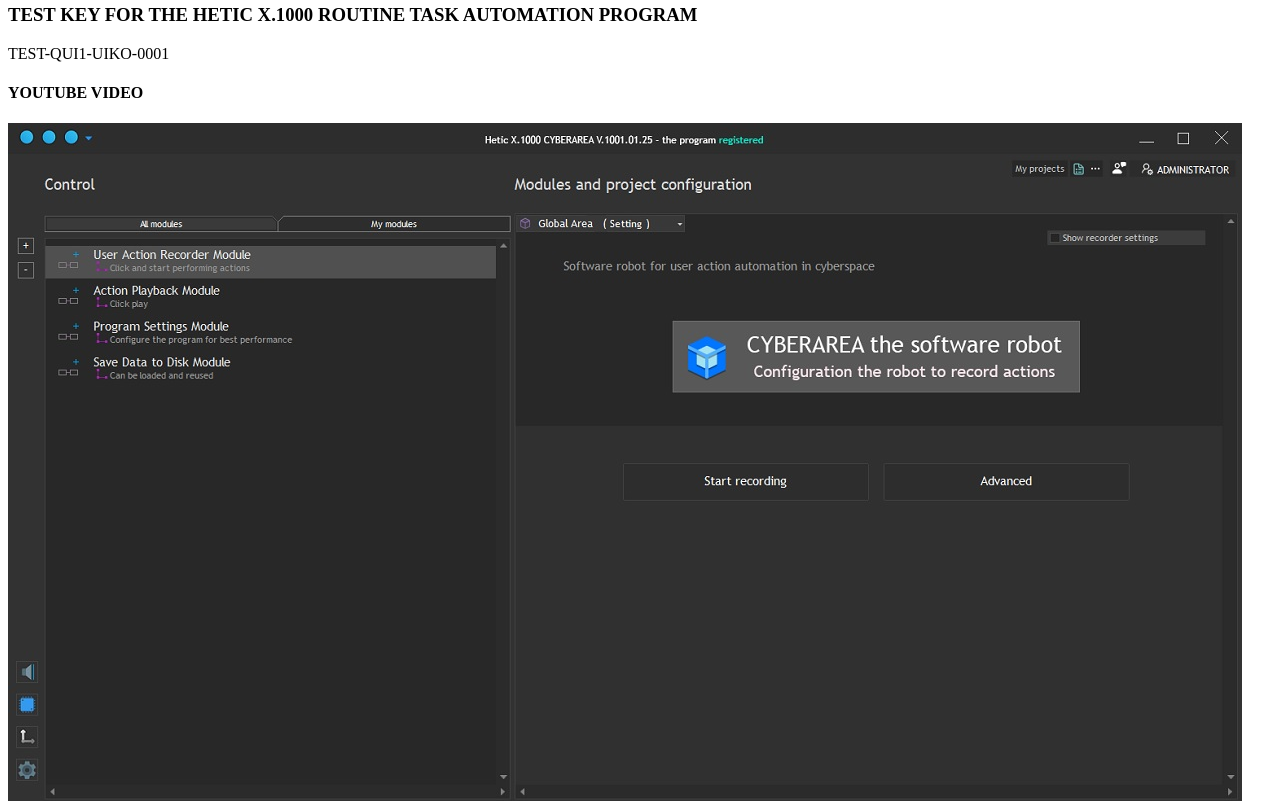
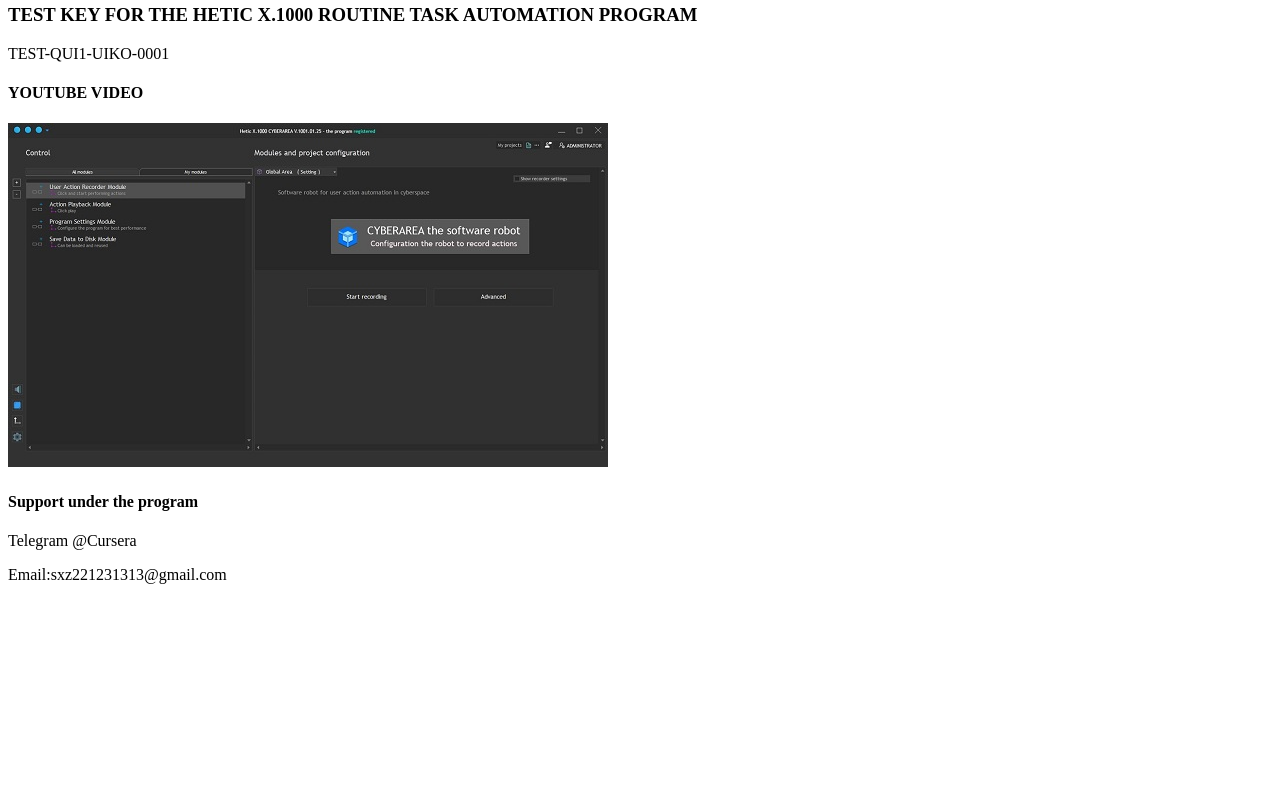
Before and after one commit to zlobber/mysoft, a plain HTML site: page index.html in a window 1280 px wide. Shown: the part 1360-2161 px from the top of the page. After the commit the page ends 1960 px from the top, so only its background shows below. Drawn offline with Linux system fonts and the light colour scheme.

Commit message:
Update index.html

```diff
--- a/index.html
+++ b/index.html
@@ -99,7 +99,7 @@
 
 <h4 id="youtube-video">YOUTUBE VIDEO</h4>
 
-<p><a href="https://youtu.be/b4Msw3ZHw34?si=HsnIXAXy9FRfACWj"><img src="/mysoft/456.jpg" alt="TEST KEY FOR THE HETIC X.1000 ROUTINE TASK AUTOMATION PROGRAM"></a></p>
+<p><a href="https://youtu.be/b4Msw3ZHw34?si=HsnIXAXy9FRfACWj"><img src="/mysoft/1456.jpg" alt="TEST KEY FOR THE HETIC X.1000 ROUTINE TASK AUTOMATION PROGRAM"></a></p>
 
 <h4 id="support-under-the-program">Support under the program</h4>
 
```
